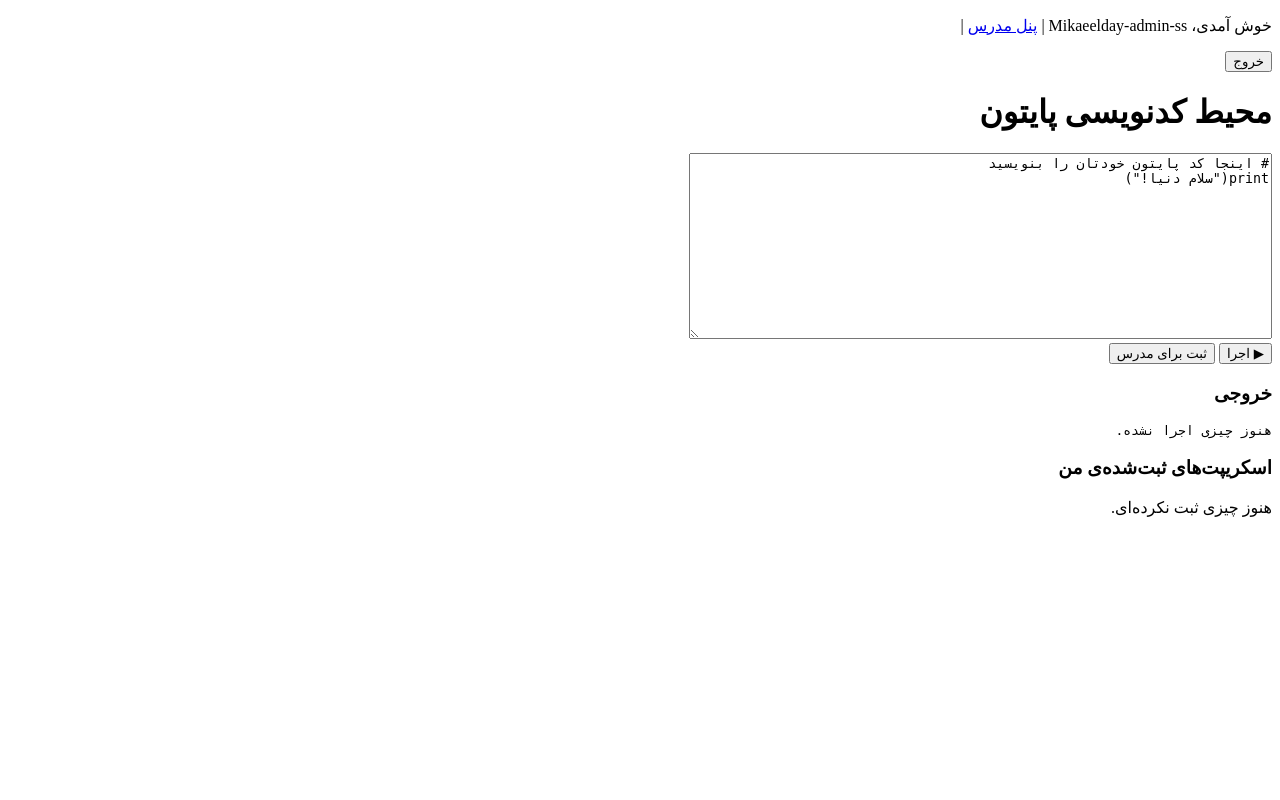
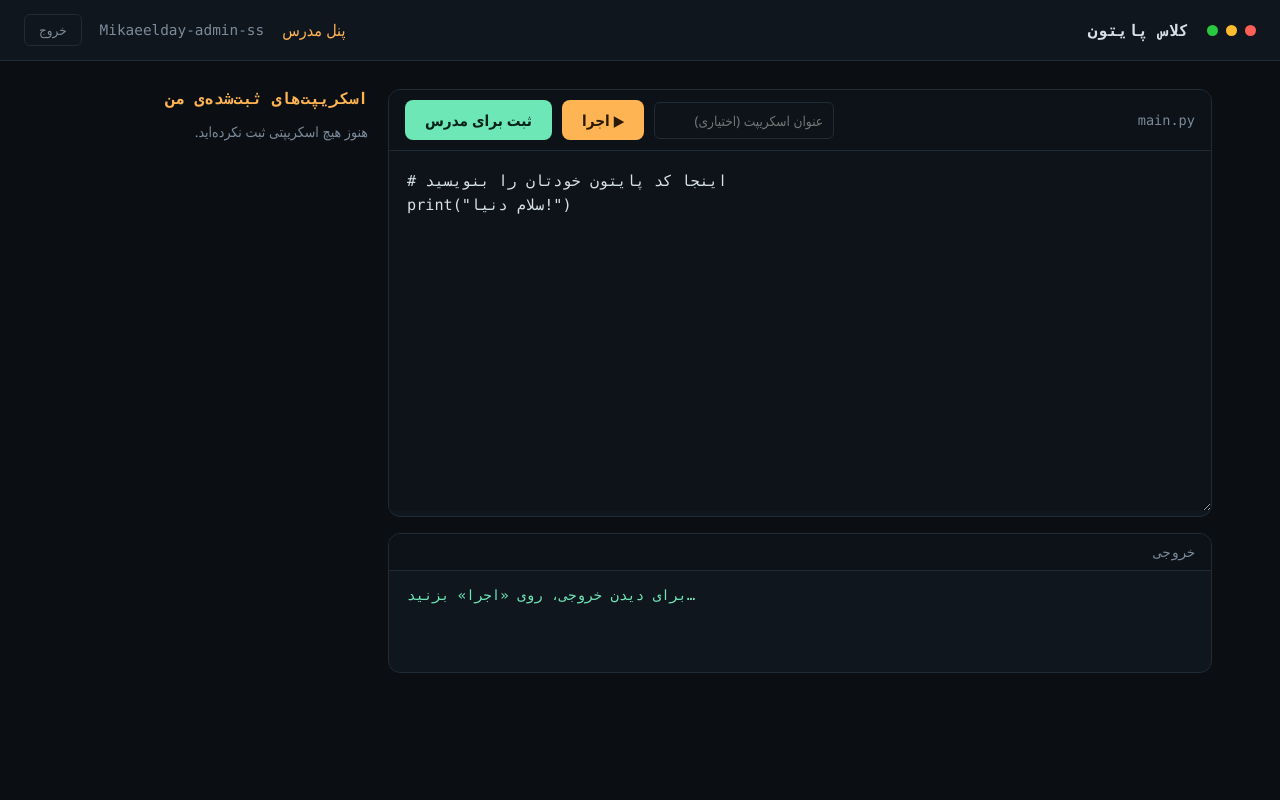
Before and after one commit to MikaeelDay/codeclass, a Django app: page /dashboard/ in a window 1280 px wide. Run offline with Django 5.2, Linux system fonts and the light colour scheme; a user stored in the database is signed in; data comes from the database, SQL or seed files in the repository; both versions use the stored data as it was after the commit.

Commit message:
Add base template with template inheritance and apply terminal-style CSS across all pages

```diff
--- a/codeclass/settings.py
+++ b/codeclass/settings.py
@@ -133,3 +133,6 @@ LOGOUT_REDIRECT_URL = "login"
 
 LOGIN_REDIRECT_URL = "dashboard"   # قبلاً "login" بود
 CODE_RUN_TIMEOUT_SECONDS = 5
+
+STATIC_URL = "static/"
+STATICFILES_DIRS = [BASE_DIR / "core" / "static"]
--- /dev/null
+++ b/core/static/core/style.css
@@ -0,0 +1,183 @@
+/* ---------------------------------------------------------------
+   کلاس پایتون — تم بصری الهام‌گرفته از محیط ترمینال/ویرایشگر کد
+   پالت: زمینه‌ی تیره‌ی مایل‌به‌آبی + طلایی کهربایی (ترمینال‌های قدیمی)
+   ---------------------------------------------------------------- */
+
+:root {
+    --bg: #0b0f14;
+    --bg-panel: #10161d;
+    --bg-input: #0d1319;
+    --line: #212b35;
+    --text: #d7e0e8;
+    --text-dim: #7c8a99;
+    --amber: #ffb454;
+    --amber-dim: #8a6a3a;
+    --mint: #6ee7b7;
+    --red: #ff6b6b;
+    --font-mono: "JetBrains Mono", "Fira Code", ui-monospace, SFMono-Regular, Menlo, Consolas, monospace;
+    --font-ui: "Vazirmatn", "Segoe UI", Tahoma, sans-serif;
+}
+
+* { box-sizing: border-box; }
+
+html, body {
+    margin: 0;
+    padding: 0;
+    background: var(--bg);
+    color: var(--text);
+    font-family: var(--font-ui);
+    min-height: 100%;
+}
+
+a { color: var(--amber); text-decoration: none; }
+a:hover { text-decoration: underline; }
+
+code {
+    font-family: var(--font-mono);
+    background: var(--bg-input);
+    padding: 2px 6px;
+    border-radius: 4px;
+    color: var(--mint);
+}
+
+/* ----- Top bar ----- */
+.topbar {
+    display: flex;
+    align-items: center;
+    justify-content: space-between;
+    padding: 14px 24px;
+    border-bottom: 1px solid var(--line);
+    background: var(--bg-panel);
+}
+.topbar__brand { display: flex; align-items: center; gap: 8px; }
+.topbar__title { font-family: var(--font-mono); font-weight: 600; margin-inline-start: 10px; letter-spacing: .5px; }
+.dot { width: 11px; height: 11px; border-radius: 50%; display: inline-block; }
+.dot--red { background: #ff5f57; }
+.dot--yellow { background: #febc2e; }
+.dot--green { background: #28c840; }
+
+.topbar__nav { display: flex; align-items: center; gap: 18px; }
+.topbar__user { color: var(--text-dim); font-family: var(--font-mono); font-size: .9rem; }
+.topbar__logout button {
+    background: none; border: 1px solid var(--line); color: var(--text-dim);
+    padding: 6px 14px; border-radius: 6px; cursor: pointer; font-family: var(--font-ui);
+}
+.topbar__logout button:hover { border-color: var(--amber); color: var(--amber); }
+
+.page { padding: 28px; max-width: 1200px; margin: 0 auto; }
+
+/* ----- Buttons ----- */
+.btn {
+    font-family: var(--font-ui);
+    border: none; border-radius: 8px; padding: 10px 20px;
+    cursor: pointer; font-size: .95rem; font-weight: 600;
+    transition: transform .05s ease, filter .15s ease;
+}
+.btn:hover { filter: brightness(1.1); }
+.btn:active { transform: translateY(1px); }
+.btn--primary { background: var(--mint); color: #06231a; }
+.btn--accent { background: var(--amber); color: #2a1a00; }
+.btn--block { width: 100%; }
+.btn--small { padding: 6px 12px; font-size: .85rem; }
+.btn:disabled { opacity: .6; cursor: default; }
+
+/* ----- Login page ----- */
+.login-wrap { display: flex; justify-content: center; align-items: center; min-height: 70vh; }
+.login-card {
+    background: var(--bg-panel); border: 1px solid var(--line); border-radius: 14px;
+    padding: 32px; width: 100%; max-width: 380px;
+}
+.login-card__prompt { display: flex; gap: 8px; margin-bottom: 18px; }
+.login-card__heading { font-family: var(--font-mono); font-size: 1.3rem; margin: 0 0 6px; color: var(--amber); }
+.login-card__sub { color: var(--text-dim); font-size: .9rem; margin: 0 0 22px; }
+.login-form { display: flex; flex-direction: column; gap: 6px; }
+.login-form label { font-size: .85rem; color: var(--text-dim); margin-top: 10px; }
+.login-form input[type=text], .login-form input[type=password] {
+    background: var(--bg-input); border: 1px solid var(--line); border-radius: 8px;
+    color: var(--text); padding: 10px 12px; font-family: var(--font-mono); font-size: .95rem;
+}
+.login-form input:focus { outline: none; border-color: var(--amber); }
+.login-form .btn { margin-top: 20px; }
+.alert { padding: 10px 14px; border-radius: 8px; font-size: .88rem; margin-bottom: 14px; }
+.alert--error { background: rgba(255,107,107,.12); color: var(--red); border: 1px solid rgba(255,107,107,.35); }
+
+/* ----- Editor page ----- */
+.editor-page { display: grid; grid-template-columns: 1fr 300px; gap: 20px; align-items: start; }
+.editor-page__main { display: flex; flex-direction: column; gap: 16px; }
+
+.panel { background: var(--bg-panel); border: 1px solid var(--line); border-radius: 12px; overflow: hidden; }
+.panel__bar {
+    display: flex; align-items: center; justify-content: space-between;
+    padding: 10px 16px; border-bottom: 1px solid var(--line); background: #0c1218;
+}
+.panel__bar-label { font-family: var(--font-mono); color: var(--text-dim); font-size: .85rem; }
+.panel__bar-actions { display: flex; gap: 10px; align-items: center; }
+.panel__bar-actions input[type=text] {
+    background: var(--bg-input); border: 1px solid var(--line); border-radius: 6px;
+    color: var(--text); padding: 8px 10px; font-family: var(--font-ui); font-size: .85rem; width: 180px;
+}
+.panel__bar-status { font-size: .82rem; color: var(--text-dim); }
+.panel__bar-status--running { color: var(--amber); }
+.panel__bar-status--ok { color: var(--mint); }
+.panel__bar-status--error { color: var(--red); }
+
+#code-input {
+    width: 100%; min-height: 360px; resize: vertical;
+    background: var(--bg-input); color: var(--text); border: none;
+    font-family: var(--font-mono); font-size: .95rem; line-height: 1.6;
+    padding: 18px; direction: ltr; text-align: left;
+}
+#code-input:focus { outline: none; }
+
+.panel--console { min-height: 140px; }
+.console {
+    margin: 0; padding: 16px 18px; font-family: var(--font-mono); font-size: .88rem;
+    color: var(--mint); white-space: pre-wrap; word-break: break-word;
+    direction: ltr; text-align: left; max-height: 260px; overflow: auto;
+}
+.console--code { color: var(--text); max-height: 320px; }
+
+/* ----- Sidebar / submission list ----- */
+.sidebar__title { font-family: var(--font-mono); font-size: 1rem; color: var(--amber); margin: 0 0 14px; }
+.sidebar__empty { color: var(--text-dim); font-size: .88rem; }
+.submission-list { list-style: none; margin: 0; padding: 0; display: flex; flex-direction: column; gap: 10px; }
+.submission-list__item {
+    background: var(--bg-panel); border: 1px solid var(--line); border-radius: 10px; padding: 12px 14px;
+}
+.submission-list__title { display: block; font-weight: 600; font-size: .92rem; }
+.submission-list__meta { display: flex; align-items: center; gap: 8px; color: var(--text-dim); font-size: .78rem; margin-top: 6px; }
+.submission-list__note { font-size: .8rem; color: var(--mint); margin: 8px 0 0; }
+
+.badge {
+    display: inline-block; padding: 2px 8px; border-radius: 20px; font-size: .72rem;
+    background: rgba(124,138,153,.15); color: var(--text-dim);
+}
+.badge--ok { background: rgba(110,231,183,.15); color: var(--mint); }
+
+/* ----- Instructor pages ----- */
+.page-heading { font-family: var(--font-mono); color: var(--amber); font-size: 1.4rem; margin: 6px 0 22px; }
+.back-link { font-size: .85rem; }
+
+.table { width: 100%; border-collapse: collapse; background: var(--bg-panel); border-radius: 12px; overflow: hidden; }
+.table th, .table td { padding: 12px 16px; text-align: right; border-bottom: 1px solid var(--line); font-size: .9rem; }
+.table th { color: var(--text-dim); font-weight: 600; font-size: .82rem; }
+.table tr:last-child td { border-bottom: none; }
+
+.submission-detail-list { display: flex; flex-direction: column; gap: 18px; }
+.submission-detail { background: var(--bg-panel); border: 1px solid var(--line); border-radius: 12px; padding: 18px; }
+.submission-detail__head { display: flex; align-items: center; gap: 12px; margin-bottom: 12px; flex-wrap: wrap; }
+.submission-detail__title { font-weight: 600; }
+.submission-detail__date { color: var(--text-dim); font-size: .82rem; }
+.submission-detail__label { color: var(--text-dim); font-size: .82rem; margin: 12px 0 4px; }
+.review-form { display: flex; gap: 10px; margin-top: 14px; }
+.review-form input[type=text] {
+    flex: 1; background: var(--bg-input); border: 1px solid var(--line); border-radius: 6px;
+    color: var(--text); padding: 8px 12px; font-family: var(--font-ui); font-size: .85rem;
+}
+
+/* ----- Responsive ----- */
+@media (max-width: 860px) {
+    .editor-page { grid-template-columns: 1fr; }
+    .panel__bar { flex-direction: column; align-items: flex-start; gap: 10px; }
+    .panel__bar-actions { flex-wrap: wrap; width: 100%; }
+}
--- /dev/null
+++ b/core/templates/core/base.html
@@ -0,0 +1,38 @@
+{% load static %}
+<!DOCTYPE html>
+<html lang="fa" dir="rtl">
+<head>
+    <meta charset="UTF-8">
+    <meta name="viewport" content="width=device-width, initial-scale=1.0">
+    <title>{% block title %}کلاس پایتون{% endblock %}</title>
+    <link rel="stylesheet" href="{% static 'core/style.css' %}">
+</head>
+<body>
+    <header class="topbar">
+        <div class="topbar__brand">
+            <span class="dot dot--red"></span>
+            <span class="dot dot--yellow"></span>
+            <span class="dot dot--green"></span>
+            <span class="topbar__title">کلاس&nbsp;پایتون</span>
+        </div>
+        {% if user.is_authenticated %}
+        <nav class="topbar__nav">
+            {% if user.is_staff %}
+                <a href="{% url 'instructor_overview' %}">پنل مدرس</a>
+            {% else %}
+                <a href="{% url 'dashboard' %}">محیط کدنویسی</a>
+            {% endif %}
+            <span class="topbar__user">{{ user.username }}</span>
+            <form action="{% url 'logout' %}" method="post" class="topbar__logout">
+                {% csrf_token %}
+                <button type="submit">خروج</button>
+            </form>
+        </nav>
+        {% endif %}
+    </header>
+
+    <main class="page">
+        {% block content %}{% endblock %}
+    </main>
+</body>
+</html>
--- a/core/templates/core/dashboard.html
+++ b/core/templates/core/dashboard.html
@@ -1,99 +1,137 @@
-<!DOCTYPE html>
-<html lang="fa" dir="rtl">
-<head>
-    <meta charset="UTF-8">
-    <title>محیط کدنویسی</title>
-</head>
-<body>
-<p>
-    خوش آمدی، {{ user.username }} |
-    {% if user.is_staff %}
-        <a href="{% url 'instructor_overview' %}">پنل مدرس</a> |
+{% extends "core/base.html" %}
+{% block title %}محیط کدنویسی | کلاس پایتون{% endblock %}
+{% block content %}
+<div class="editor-page">
+    <div class="editor-page__main">
+        <div class="panel">
+            <div class="panel__bar">
+                <span class="panel__bar-label">main.py</span>
+                <div class="panel__bar-actions">
+                    <input type="text" id="title-input" placeholder="عنوان اسکریپت (اختیاری)">
+                    <button id="run-btn" class="btn btn--accent">▶ اجرا</button>
+                    <button id="save-btn" class="btn btn--primary">ثبت برای مدرس</button>
+                </div>
+            </div>
+            <textarea id="code-input" spellcheck="false">{{ starter_code }}</textarea>
+        </div>
+
+        <div class="panel panel--console">
+            <div class="panel__bar">
+                <span class="panel__bar-label">خروجی</span>
+                <span id="run-status" class="panel__bar-status"></span>
+            </div>
+            <pre id="console-output" class="console">برای دیدن خروجی، روی «اجرا» بزنید…</pre>
+        </div>
+    </div>
+
+    <aside class="editor-page__sidebar">
+        <h2 class="sidebar__title">اسکریپت‌های ثبت‌شده‌ی من</h2>
+        {% if my_submissions %}
+        <ul class="submission-list">
+            {% for s in my_submissions %}
+            <li class="submission-list__item">
+                <span class="submission-list__title">{{ s.title|default:"بدون عنوان" }}</span>
+                <span class="submission-list__meta">
+                    {{ s.created_at|date:"Y-m-d H:i" }}
+                    {% if s.reviewed %}<span class="badge badge--ok">بررسی‌شده</span>{% else %}<span class="badge">در انتظار بررسی</span>{% endif %}
+                </span>
+                {% if s.instructor_note %}
+                <p class="submission-list__note">یادداشت مدرس: {{ s.instructor_note }}</p>
                 {% endif %}
-<form method="post" action="{% url 'logout' %}" style="display:inline">
-    {% csrf_token %}
-    <button type="submit">خروج</button>
-</form>
-</p>
-
-<h1>محیط کدنویسی پایتون</h1>
-
-<textarea id="code-input" rows="12" cols="70">{{ starter_code }}</textarea>
-<br>
-<button id="run-btn">▶ اجرا</button>
-<button id="save-btn">ثبت برای مدرس</button>
-
-<h3>خروجی</h3>
-<pre id="console-output">هنوز چیزی اجرا نشده.</pre>
-
-<h3>اسکریپت‌های ثبت‌شده‌ی من</h3>
-{% if my_submissions %}
-    <ul>
-        {% for s in my_submissions %}
-            <li>
-                {{ s.title|default:"بدون عنوان" }} — {{ s.created_at|date:"Y-m-d H:i" }}
-                {% if s.reviewed %}<span style="color:green">✓ بررسی‌شده</span>{% else %}
-                    <span style="color:orange">در انتظار بررسی</span>{% endif %}
-                {% if s.instructor_note %}<br><em>یادداشت مدرس: {{ s.instructor_note }}</em>{% endif %}
             </li>
             {% endfor %}
         </ul>
         {% else %}
-    <p>هنوز چیزی ثبت نکرده‌ای.</p>
+        <p class="sidebar__empty">هنوز هیچ اسکریپتی ثبت نکرده‌اید.</p>
         {% endif %}
+    </aside>
+</div>
 
-{% csrf_token %}
 <script>
-    const csrftoken = document.querySelector('[name=csrfmiddlewaretoken]').value;
+const csrftoken = document.querySelector('[name=csrfmiddlewaretoken]')?.value
+    || document.cookie.split('; ').find(r => r.startsWith('csrftoken='))?.split('=')[1];
+
 const codeInput = document.getElementById('code-input');
+const titleInput = document.getElementById('title-input');
 const outputEl = document.getElementById('console-output');
+const statusEl = document.getElementById('run-status');
 const runBtn = document.getElementById('run-btn');
 const saveBtn = document.getElementById('save-btn');
-    let lastOutput = '';   // آخرین خروجی اجرا رو نگه می‌داریم تا موقع ثبت بفرستیمش
+
+let lastOutput = '';
+
+codeInput.addEventListener('keydown', function (e) {
+    if (e.key === 'Tab') {
+        e.preventDefault();
+        const start = this.selectionStart, end = this.selectionEnd;
+        this.value = this.value.substring(0, start) + '    ' + this.value.substring(end);
+        this.selectionStart = this.selectionEnd = start + 4;
+    }
+});
+
+async function postJSON(url, data) {
+    const res = await fetch(url, {
+        method: 'POST',
+        headers: { 'Content-Type': 'application/json', 'X-CSRFToken': csrftoken },
+        body: JSON.stringify(data),
+    });
+    return res.json();
+}
 
 runBtn.addEventListener('click', async () => {
     runBtn.disabled = true;
-        lastOutput = (result.stdout || '') + (result.stderr ? '\n' + result.stderr : '');
-        outputEl.textContent = lastOutput;
-        outputEl.textContent = 'در حال اجرا…';
-
-        const res = await fetch("{% url 'run_code' %}", {
-            method: 'POST',
-            headers: {
-                'Content-Type': 'application/json',
-                'X-CSRFToken': csrftoken,
-            },
-            body: JSON.stringify({code: codeInput.value}),
-        });
-        const result = await res.json();
-
+    statusEl.textContent = 'در حال اجرا…';
+    statusEl.className = 'panel__bar-status panel__bar-status--running';
+    try {
+        const result = await postJSON("{% url 'run_code' %}", { code: codeInput.value });
         if (result.error) {
             outputEl.textContent = result.error;
+            statusEl.textContent = 'خطا';
+            statusEl.className = 'panel__bar-status panel__bar-status--error';
         } else {
-            outputEl.textContent = (result.stdout || '') + (result.stderr ? '\n' + result.stderr : '');
+            lastOutput = (result.stdout || '') + (result.stderr ? '\n' + result.stderr : '');
+            outputEl.textContent = lastOutput.trim() || '(بدون خروجی)';
+            if (result.timed_out || result.returncode) {
+                statusEl.textContent = 'پایان با خطا';
+                statusEl.className = 'panel__bar-status panel__bar-status--error';
+            } else {
+                statusEl.textContent = 'اجرا موفق بود';
+                statusEl.className = 'panel__bar-status panel__bar-status--ok';
             }
+        }
+    } catch (err) {
+        outputEl.textContent = 'ارتباط با سرور برقرار نشد.';
+        statusEl.textContent = 'خطا';
+        statusEl.className = 'panel__bar-status panel__bar-status--error';
+    } finally {
         runBtn.disabled = false;
+    }
 });
+
 saveBtn.addEventListener('click', async () => {
     saveBtn.disabled = true;
-        const res = await fetch("{% url 'save_submission' %}", {
-            method: 'POST',
-            headers: {
-                'Content-Type': 'application/json',
-                'X-CSRFToken': csrftoken,
-            },
-            body: JSON.stringify({code: codeInput.value, output: lastOutput}),
+    const originalText = saveBtn.textContent;
+    saveBtn.textContent = 'در حال ثبت…';
+    try {
+        const result = await postJSON("{% url 'save_submission' %}", {
+            code: codeInput.value,
+            output: lastOutput,
+            title: titleInput.value,
         });
-        const result = await res.json();
-
         if (result.ok) {
             saveBtn.textContent = 'ثبت شد ✓';
             setTimeout(() => location.reload(), 700);
         } else {
+            saveBtn.textContent = originalText;
             alert(result.error || 'ثبت انجام نشد.');
         }
+    } catch (err) {
+        saveBtn.textContent = originalText;
+        alert('ارتباط با سرور برقرار نشد.');
+    } finally {
         saveBtn.disabled = false;
+    }
 });
 </script>
-</body>
-</html>
+{% csrf_token %}
+{% endblock %}
```
Also changed, not shown: core/templates/core/instructor_overview.html (+22 -20 lines), core/templates/core/instructor_student_detail.html (+30 -29 lines), core/templates/core/login.html (+29 -21 lines), db.sqlite3. Lines whose indentation alone changed are shown as unchanged.
